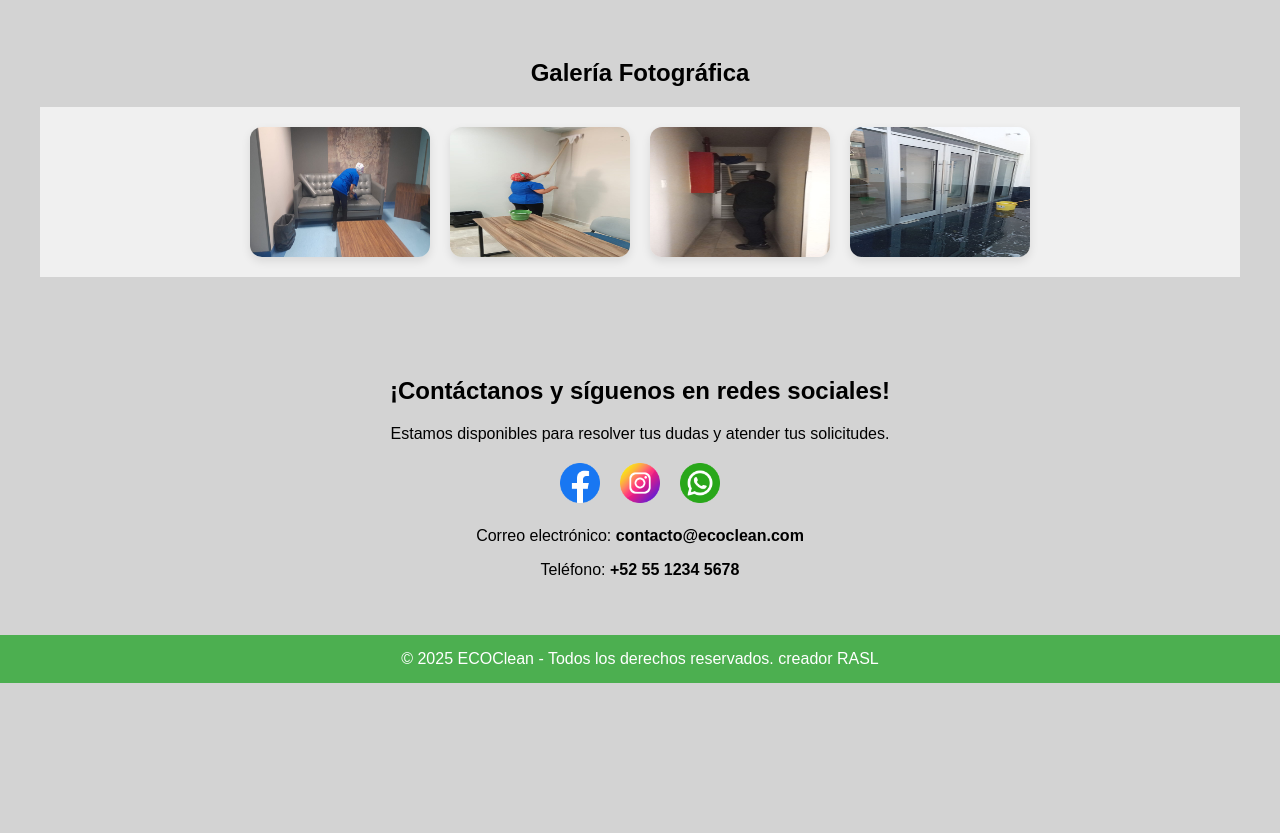
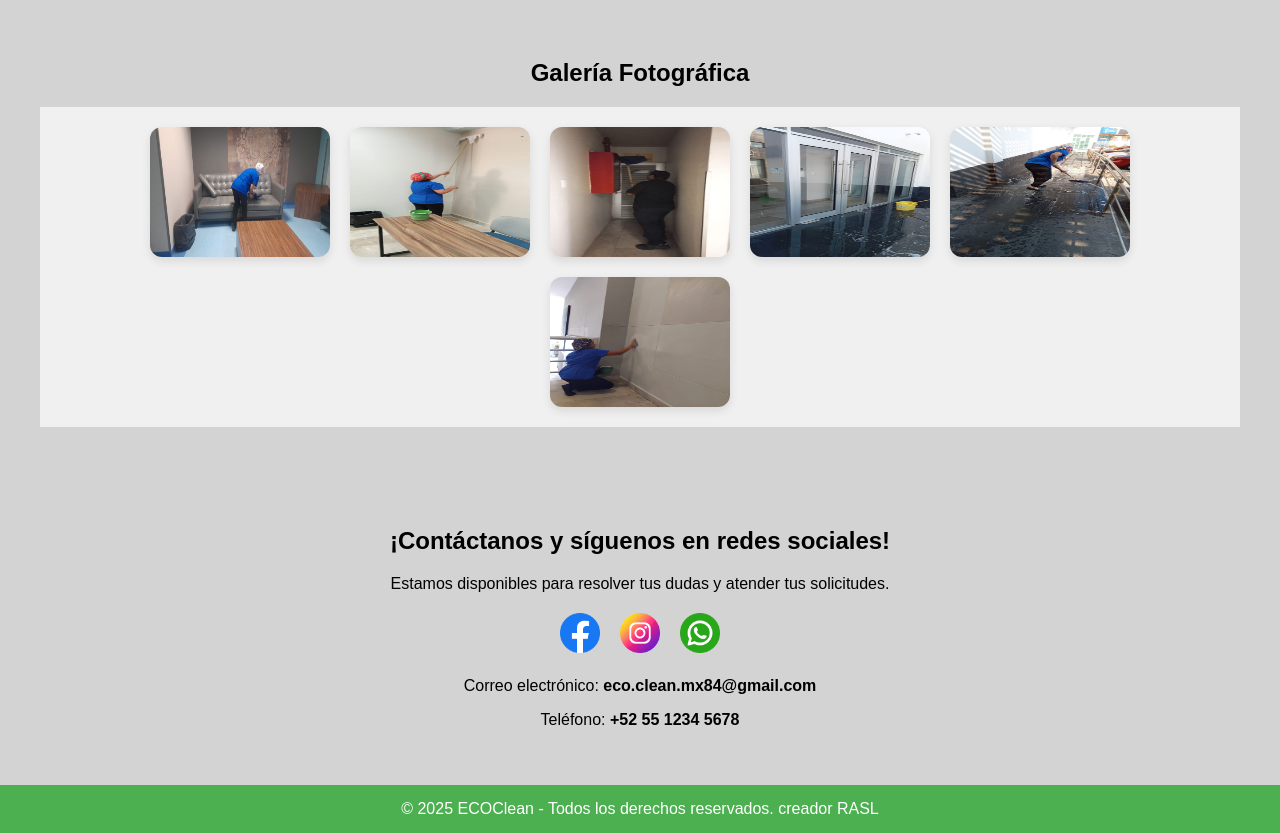
Before and after one commit to Salomonlra/ecoclean, a plain HTML site: page index.html in a window 1280 px wide. Shown: the part 1560-2393 px from the top of the page. Before the commit the page ends 2243 px from the top, so only its background shows below. Drawn offline with Linux system fonts and the light colour scheme.

Commit message:
poner correo y fotos
poner correo y fotos

```diff
--- a/index.html
+++ b/index.html
@@ -135,6 +135,8 @@
             <img src="img2.jpg" alt="Oficina limpia y ordenada" onclick="openModal(this)">
             <img src="img3.jpg" alt="Equipo de limpieza en acción" onclick="openModal(this)">
             <img src="img4.jpg" alt="Productos ecológicos de limpieza" onclick="openModal(this)">
+            <img src="img5.jpg" alt="Limpieza en el hogar2" onclick="openModal(this)">
+            <img src="img6.jpg" alt="Oficina limpia y ordenada2" onclick="openModal(this)">
         </div>
 
         <!-- Modal para mostrar la imagen en grande -->
@@ -170,7 +172,7 @@
                 <img src="whatsapp-icon.png" alt="WhatsApp" style="width: 40px;">
             </a>
         </div>
-        <p style="margin-top: 20px;">Correo electrónico: <strong>contacto@ecoclean.com</strong></p>
+        <p style="margin-top: 20px;">Correo electrónico: <strong>eco.clean.mx84@gmail.com</strong></p>
         <p>Teléfono: <strong>+52 55 1234 5678</strong></p>
     </div>
     <footer>
```
Also changed, not shown: img5.jpg (added), img6.jpg (added).
